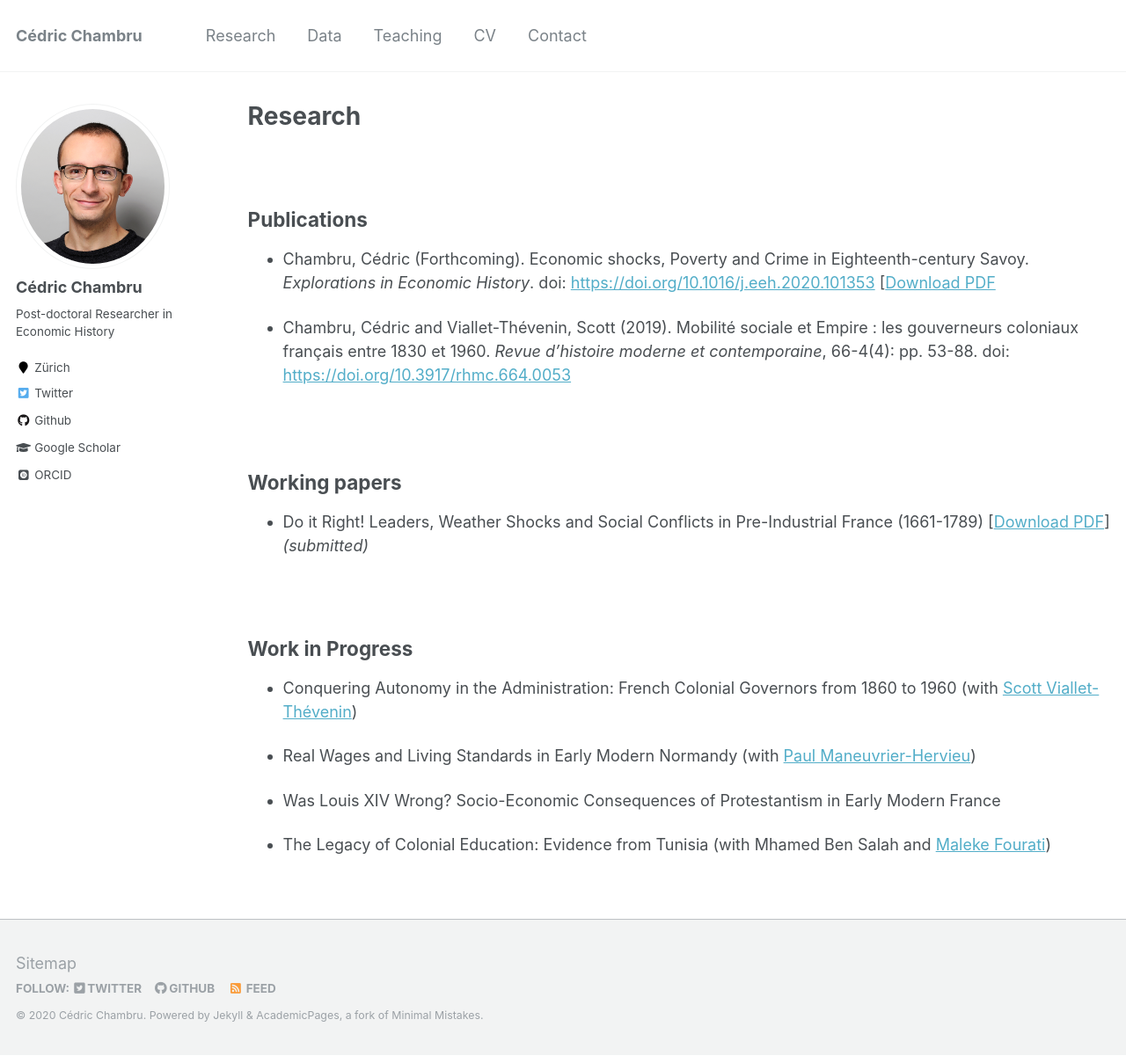
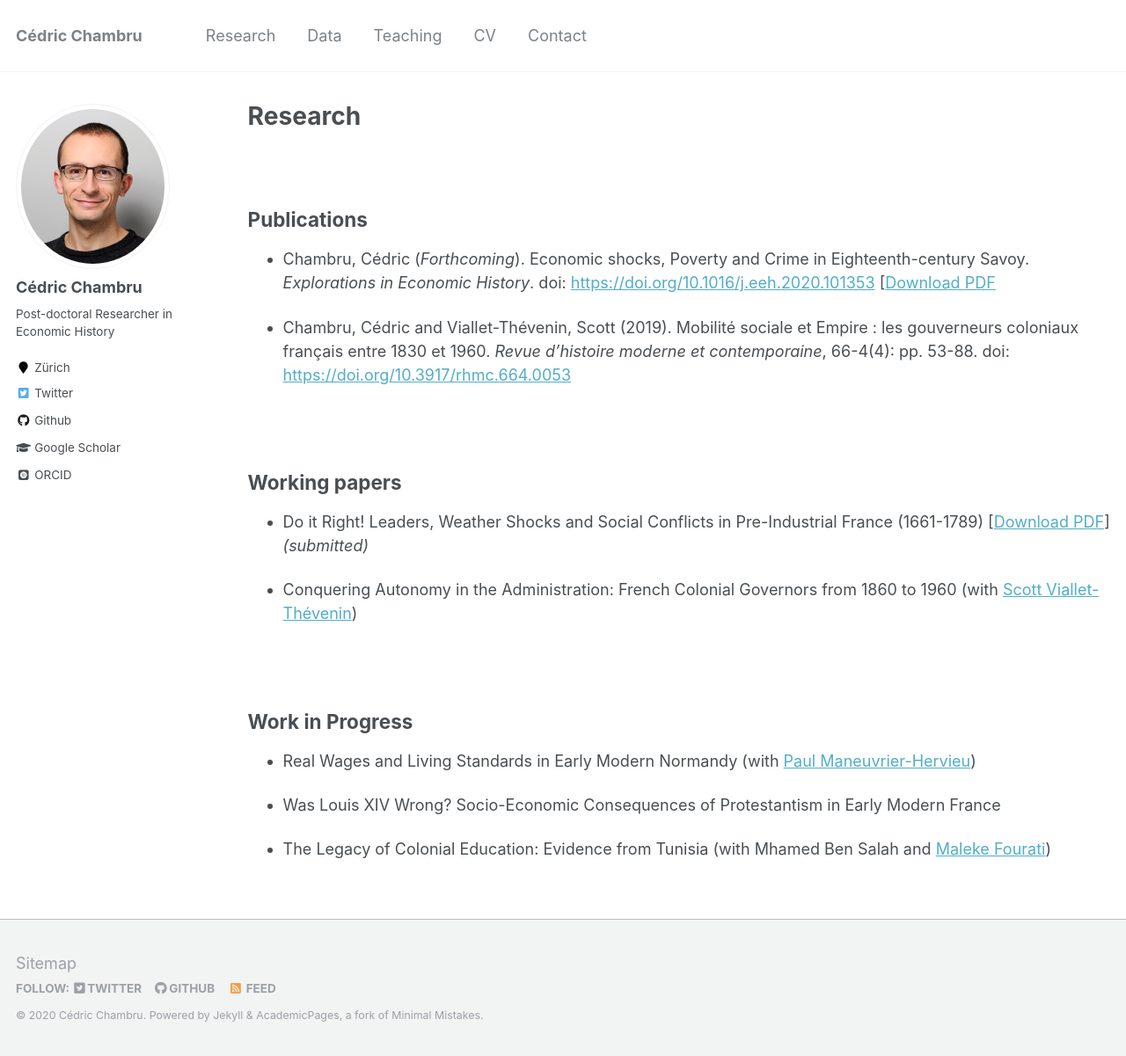
Before and after one commit to CedricChambru/CedricChambru.github.io, a Jekyll site: the page built from _pages/research.md, in a window 1280 px wide and 1201 px high. Shown: the whole window at 88% size. Built offline with Jekyll 4.4.1, drawn with Linux system fonts in a browser that asks for light colours; some web fonts are replaced; part of the change alters nothing that is shown.

```diff
--- a/_pages/research.md
+++ b/_pages/research.md
@@ -5,12 +5,13 @@ permalink: /research/
 author_profile: true
 redirect_from:
   - /publications
+  - /recherche
 ---
 
 <br>
 ## Publications
 
-* Chambru, Cédric (Forthcoming). Economic shocks, Poverty and Crime in Eighteenth-century Savoy. _Explorations in Economic History_. doi: [https://doi.org/10.1016/j.eeh.2020.101353](https://doi.org/10.1016/j.eeh.2020.101353) [[Download PDF](https://cedricchambru.github.io/files/chambru_2020_weather_shocks_crime_savoy.pdf)
+* Chambru, Cédric (_Forthcoming_). Economic shocks, Poverty and Crime in Eighteenth-century Savoy. _Explorations in Economic History_. doi: [https://doi.org/10.1016/j.eeh.2020.101353](https://doi.org/10.1016/j.eeh.2020.101353) [[Download PDF](https://cedricchambru.github.io/files/chambru_2020_weather_shocks_crime_savoy.pdf)
 
 * Chambru, Cédric and  Viallet-Thévenin, Scott (2019). Mobilité sociale et Empire : les gouverneurs coloniaux français entre 1830 et 1960. _Revue d'histoire moderne et contemporaine_, 66-4(4): pp. 53-88. doi: [https://doi.org/10.3917/rhmc.664.0053](https://doi.org/10.3917/rhmc.664.0053)
 
@@ -21,10 +22,10 @@ redirect_from:
 * Do it Right! Leaders, Weather Shocks and Social Conflicts in Pre-Industrial France (1661-1789) \[[Download PDF](https://cedricchambru.github.io/files/chambru_2020_leaders_weather_shocks_conflict_france.pdf)\]
 _(submitted)_
 
+* Conquering Autonomy in the Administration: French Colonial Governors from 1860 to 1960 (with [Scott Viallet-Thévenin](https://cv.archives-ouvertes.fr/scott-viallet-thevenin))
 
 <br>
 ## Work in Progress
-* Conquering Autonomy in the Administration: French Colonial Governors from 1860 to 1960 (with [Scott Viallet-Thévenin](https://cv.archives-ouvertes.fr/scott-viallet-thevenin))
 
 * Real Wages and Living Standards in Early Modern Normandy (with [Paul Maneuvrier-Hervieu](https://paulmaneuvrierhervieu.com/))
 
```
